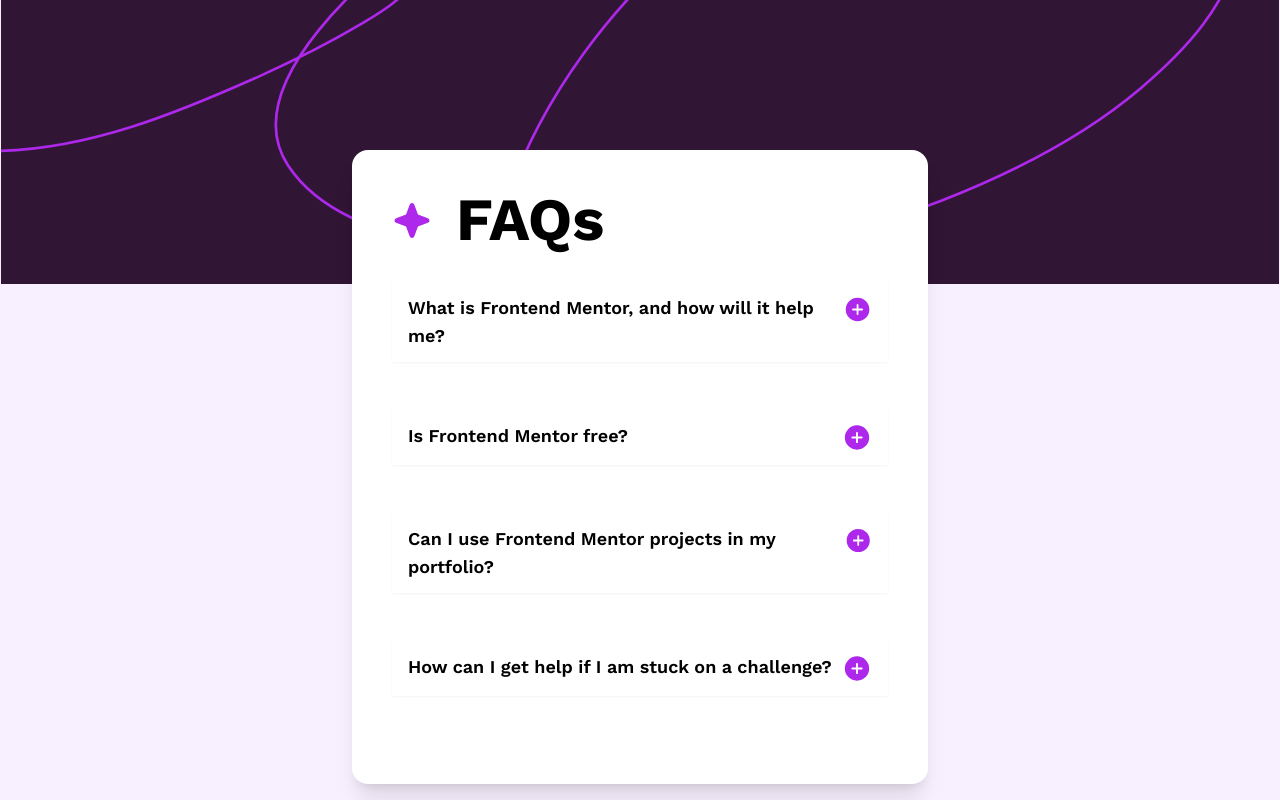
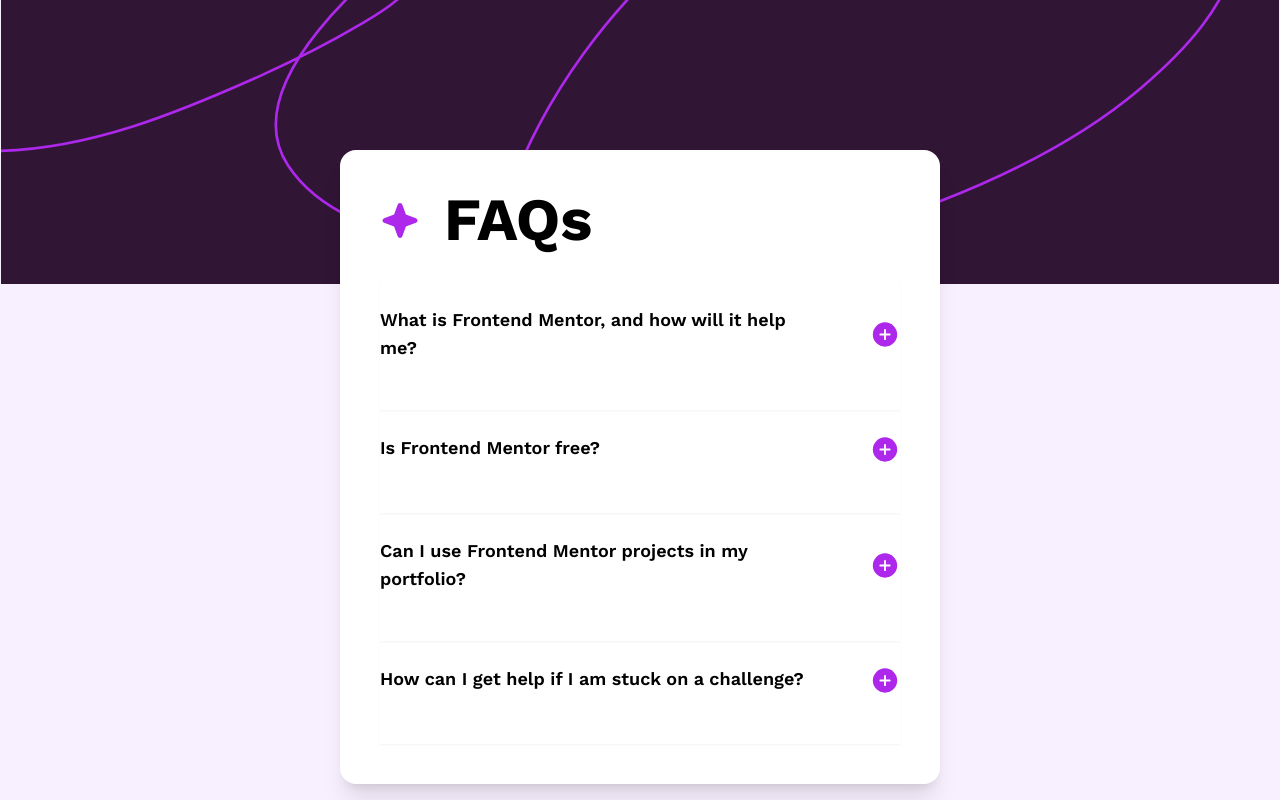
Before and after one commit to Hcmwebs/faq-accordion, a React (Vite) app: page / in a window 1280 px wide. Built offline with nearby package versions, Linux system fonts and the light colour scheme.

Commit message:
refactored the code

```diff
--- a/src/components/Accordion.jsx
+++ b/src/components/Accordion.jsx
@@ -1,36 +1,14 @@
 import { useGlobalContext } from '../context/AppContext';
-import { ButtonOpen, ButtonClose } from './index';
+import { SingleQuestion } from './index';
 
-const Accordion = ({ id, question, answer }) => {
-	const { activeId, toggleQuestion } = useGlobalContext();
-	const isActive = id === activeId;
+const Accordion = () => {
+	const { questions } = useGlobalContext();
 	return (
-		<div className='grid grid-col-1 gap-y-5 lg:gap-y-6'>
-			<button
-				type='button'
-				className='w-full px-4 py-3 bg-transparent text-black hover:text-primary border-0 flex justify-between align-center shadow-sm cursor-pointer'
-				onClick={() => toggleQuestion(id)}
-			>
-				<span className='max-w-56 lg:max-w-md text-left text-base lg:text-lg font-semibold'>
-					{question}
-				</span>
-				{isActive ? (
-					<ButtonClose className='cursor-pointer' />
-				) : (
-					<ButtonOpen className='cursor-pointer' />
-				)}
-			</button>
-
-			<div
-				className={`grid overflow-hidden transition-all duration-700 ease-in-out ${
-					isActive ? 'grid-rows-[1fr] opacity-100' : 'grid-rows-[0fr] opacity-0'
-				}`}
-			>
-				<p className='overflow-hidden px-4 py-3 text-left text-neutral text-base font-normal'>
-					{answer}
-				</p>
-			</div>
-		</div>
+		<section>
+			{questions.map((question) => {
+				return <SingleQuestion key={question.id} {...question} />;
+			})}
+		</section>
 	);
 };
 
--- a/src/components/Card.jsx
+++ b/src/components/Card.jsx
@@ -1,15 +1,11 @@
 import { Accordion, Title } from './index';
-import { useGlobalContext } from '../context/AppContext';
 
 const Card = () => {
-	const { questions } = useGlobalContext();
 	return (
-		<div className='grid grid-col-1 place-item-center p-6 lg:p-10 bg-white w-[90vw] max-w-sm lg:max-w-xl rounded-lg lg:rounded-2xl shadow-xl hover:shadow-2xl absolute top-[90px] lg:top-[150px] left-[50%] -translate-x-1/2'>
+		<section className='grid grid-col-1 place-item-center gap-y-6 lg:gap-y-8 p-6 lg:p-10 bg-white w-[90vw] max-w-[327px] lg:max-w-[600px] rounded-lg lg:rounded-2xl shadow-xl hover:shadow-2xl absolute top-[90px] lg:top-[150px] left-[50%] -translate-x-1/2'>
 			<Title text='FAQs' />
-			{questions.map((question) => {
-				return <Accordion key={question.id} {...question} />;
-			})}
-		</div>
+			<Accordion />
+		</section>
 	);
 };
 
--- /dev/null
+++ b/src/components/SingleQuestion.jsx
@@ -0,0 +1,39 @@
+import { useGlobalContext } from '../context/AppContext';
+import { ButtonClose, ButtonOpen } from './index';
+
+const SingleQuestion = ({ id, question, answer }) => {
+	const { activeId, toggleQuestion } = useGlobalContext();
+	const isActive = activeId === id;
+	return (
+		<div className=' grid gap-y-6 py-5 lg:py-6 shadow-sm'>
+			<div
+				className='w-full gap-x-4 text-black hover:text-primary border-0 flex justify-between align-center cursor-pointer'
+				onClick={() => toggleQuestion(id)}
+			>
+				<h2 className='max-w-56 lg:max-w-md text-left text-base lg:text-lg font-semibold'>
+					{question}
+				</h2>
+				<button
+					className='bg-transparent border-0 outline-none'
+					onClick={() => toggleQuestion(id)}
+				>
+					{isActive ? (
+						<ButtonClose className='cursor-pointer' />
+					) : (
+						<ButtonOpen className='cursor-pointer' />
+					)}
+				</button>
+			</div>
+
+			<p
+				className={`grid grid-col-1 text-left text-neutral text-base overflow-hidden transition-all duration-700 ease-in-out ${
+					isActive ? 'grid-rows-[1fr]' : ' grid-rows-[0fr]'
+				}`}
+			>
+				<span className='overflow-hidden'>{answer}</span>
+			</p>
+		</div>
+	);
+};
+
+export default SingleQuestion;
--- a/src/components/Title.jsx
+++ b/src/components/Title.jsx
@@ -1,8 +1,6 @@
 const Title = ({ text }) => {
 	return (
-		<div className='grid grid-cols-1 place-items-start mb-6 lg:mb-8'>
-			<h1 className='text-3xl lg:text-6xl font-bold text-black text-center flex justify-center gap-x-6'>
-				<span className='w-6 lg:w-10 h-6 lg:h-10 lg:self-center'>
+		<header className='flex justify-start items-center gap-x-6'>
 			<svg
 				xmlns='http://www.w3.org/2000/svg'
 				width='40'
@@ -15,10 +13,11 @@
 					d='M37.5 20.5a2.467 2.467 0 0 1-1.64 2.344l-9.913 3.604-3.603 9.911a2.5 2.5 0 0 1-4.688 0l-3.604-9.922-9.911-3.593a2.5 2.5 0 0 1 0-4.688l9.921-3.604 3.594-9.911a2.5 2.5 0 0 1 4.688 0l3.604 9.921 9.911 3.594A2.467 2.467 0 0 1 37.5 20.5Z'
 				/>
 			</svg>
-				</span>
+
+			<h1 className='text-3xl lg:text-6xl font-bold text-black text-center flex justify-center gap-x-6'>
 				{text}
 			</h1>
-		</div>
+		</header>
 	);
 };
 
--- a/src/components/index.jsx
+++ b/src/components/index.jsx
@@ -2,7 +2,7 @@
 import ButtonOpen from './ButtonOpen';
 import Card from './Card';
 import Accordion from './Accordion';
+import Title from './Title';
+import SingleQuestion from './SingleQuestion';
 
-import Title from './Title';
-
-export { ButtonClose, ButtonOpen, Card, Title, Accordion };
+export { SingleQuestion, ButtonClose, ButtonOpen, Card, Title, Accordion };
```
Lines whose indentation alone changed are shown as unchanged.
